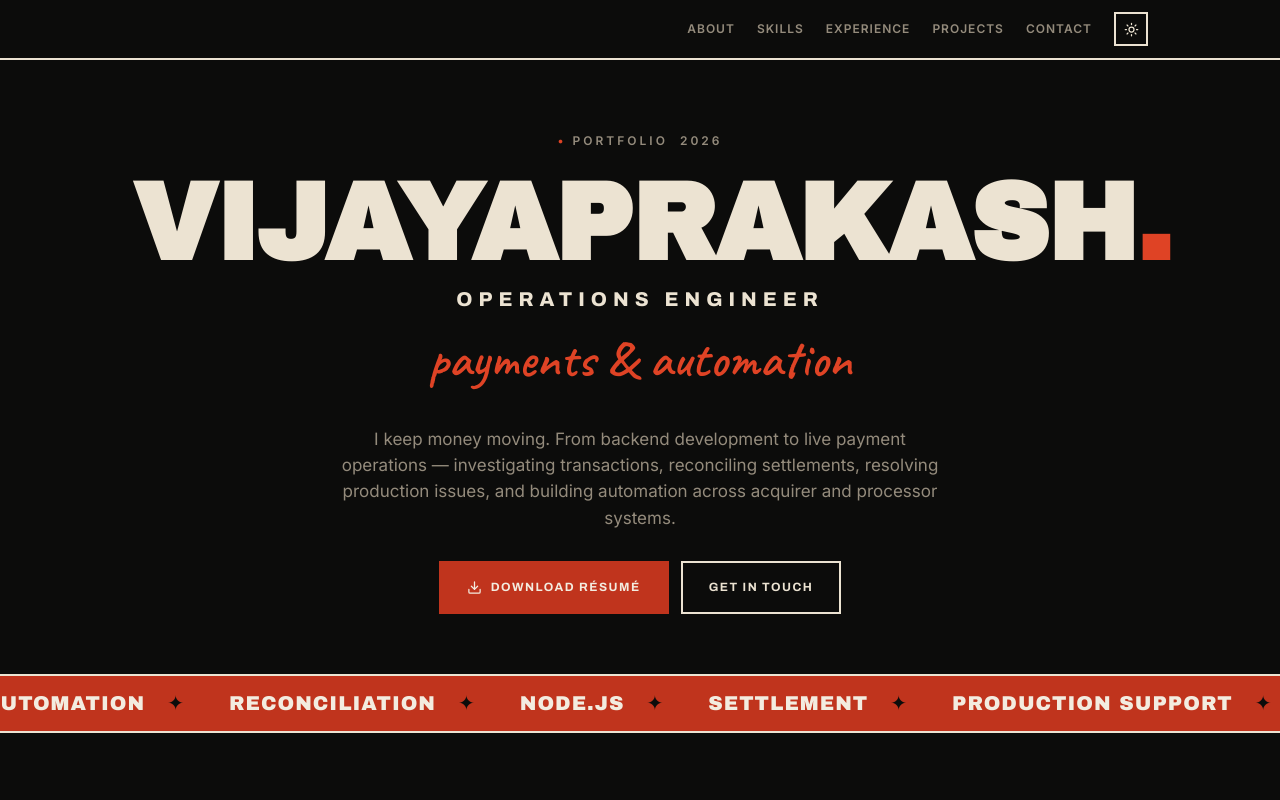
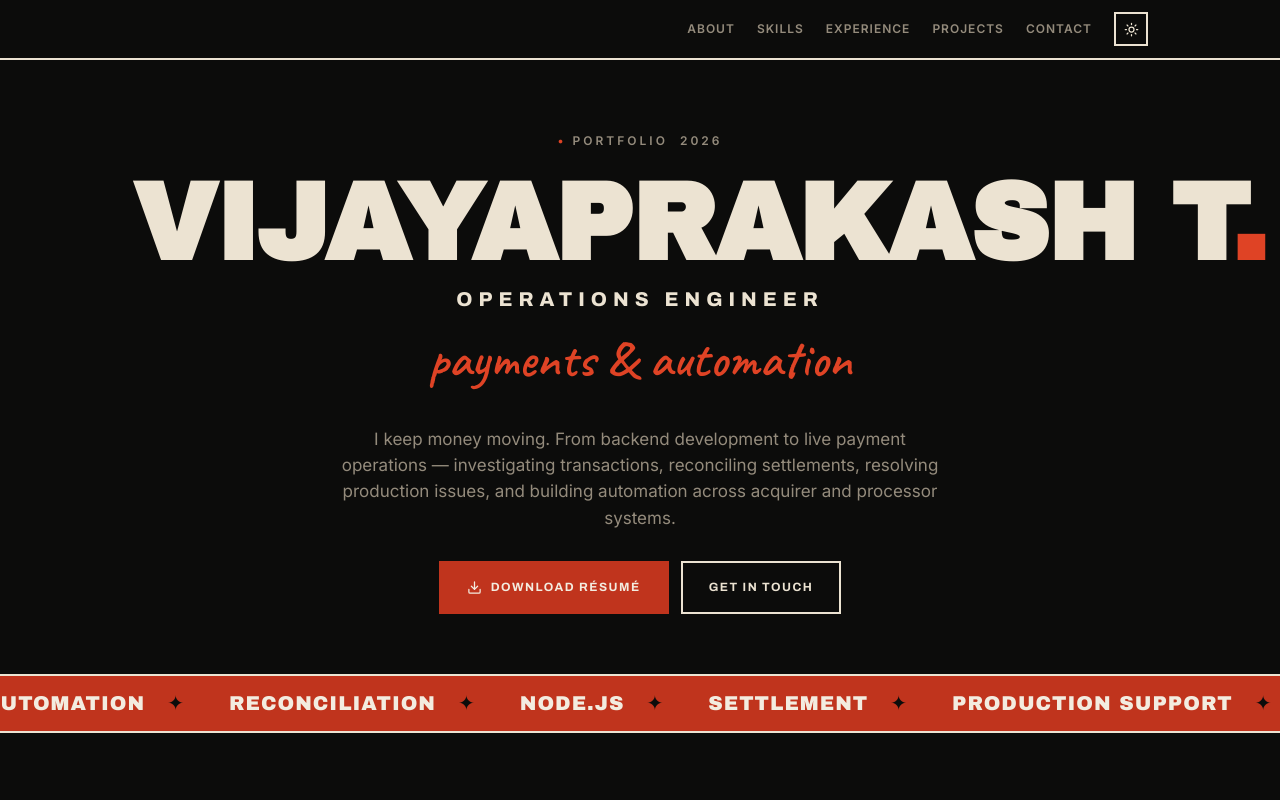
Before and after one commit to vijayaprakashT/vijayaprakash, a plain HTML site: page index.html in a window 1280 px wide. Shown: the top 800 px of the page. Drawn offline with Linux system fonts and the light colour scheme.

Commit message:
Update name in header to 'Vijayaprakash T'

```diff
--- a/index.html
+++ b/index.html
@@ -153,7 +153,7 @@
 <header>
   <div class="wrap">
     <div class="hero-kicker"><b>&bull;</b> Portfolio &nbsp;2026</div>
-    <h1 class="name black">Vijayaprakash<span class="dot">.</span></h1>
+    <h1 class="name black">Vijayaprakash T<span class="dot">.</span></h1>
     <div class="hero-role">Operations Engineer</div>
     <span class="hero-script">payments &amp; automation</span>
     <p class="lede">I keep money moving. From backend development to live payment operations — investigating transactions, reconciling settlements, resolving production issues, and building automation across acquirer and processor systems.</p>
```
